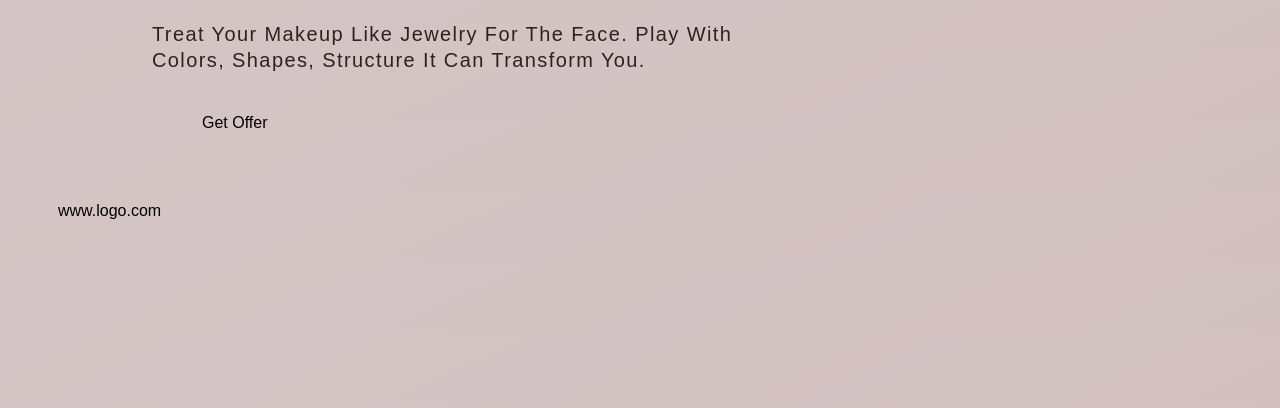
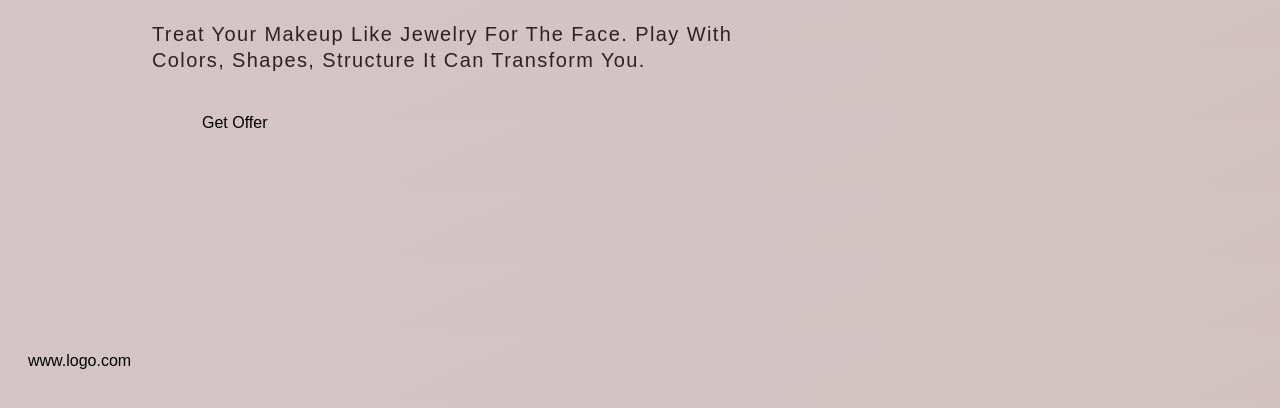
Before and after one commit to GayatriDunakhe/UI-figma-html, a plain HTML site: page Beauty landing page/index.html in a window 1280 px wide. Shown: the part 306-714 px from the top of the page. Drawn offline with Linux system fonts and the light colour scheme; a web font is replaced by a local one.

Commit message:
Update style.css
Change in footer top left

```diff
--- a/Beauty landing page/style.css
+++ b/Beauty landing page/style.css
@@ -119,6 +119,6 @@ body{
     position: absolute;
     width: 162px;
     height: 26px;
-    left: 50px;
-    top: 500px;
+    left: 20px;
+    top: 650px;
 }
```
